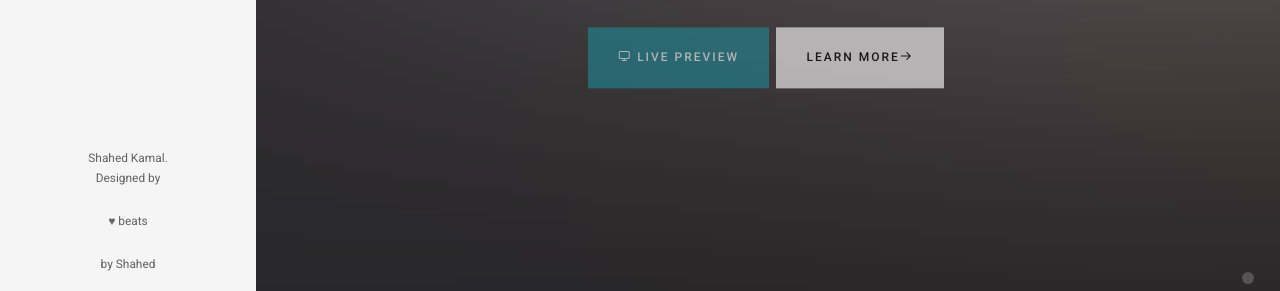
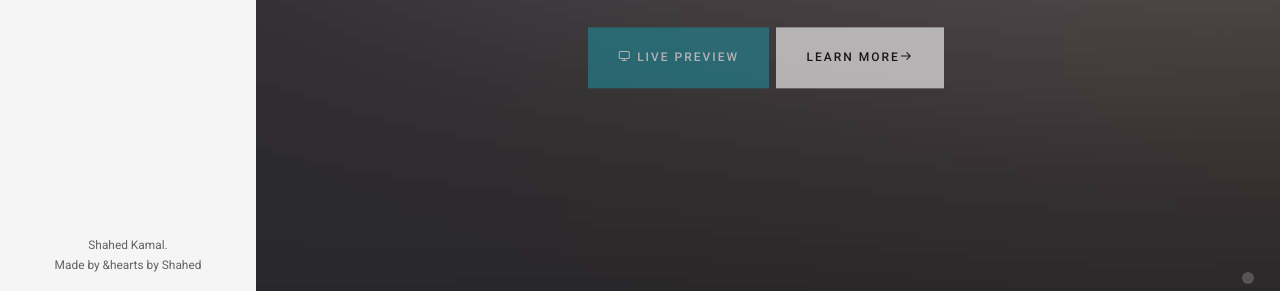
Before and after one commit to shahedx7/marble-site, a plain HTML site: page index.html in a window 1280 px wide. Shown: the part 442-733 px from the top of the page. Drawn offline with Linux system fonts and the light colour scheme; files whose address does not match are found by name.

Commit message:
Heart emoji

```diff
--- a/index.html
+++ b/index.html
@@ -65,7 +65,7 @@
 			</nav>
 
 			<div class="fh5co-footer">
-				<p><small>Shahed Kamal.</span> <span>Designed by <p>&hearts; beats<p> by Shahed</span></small></p>
+				<p><small>Shahed Kamal.</span> <span>Made by &hearts by Shahed</span></small></p>
 				<ul>
 					<li><a href="#"><i class="icon-facebook2"></i></a></li>
 					<li><a href="#"><i class="icon-twitter2"></i></a></li>
```
